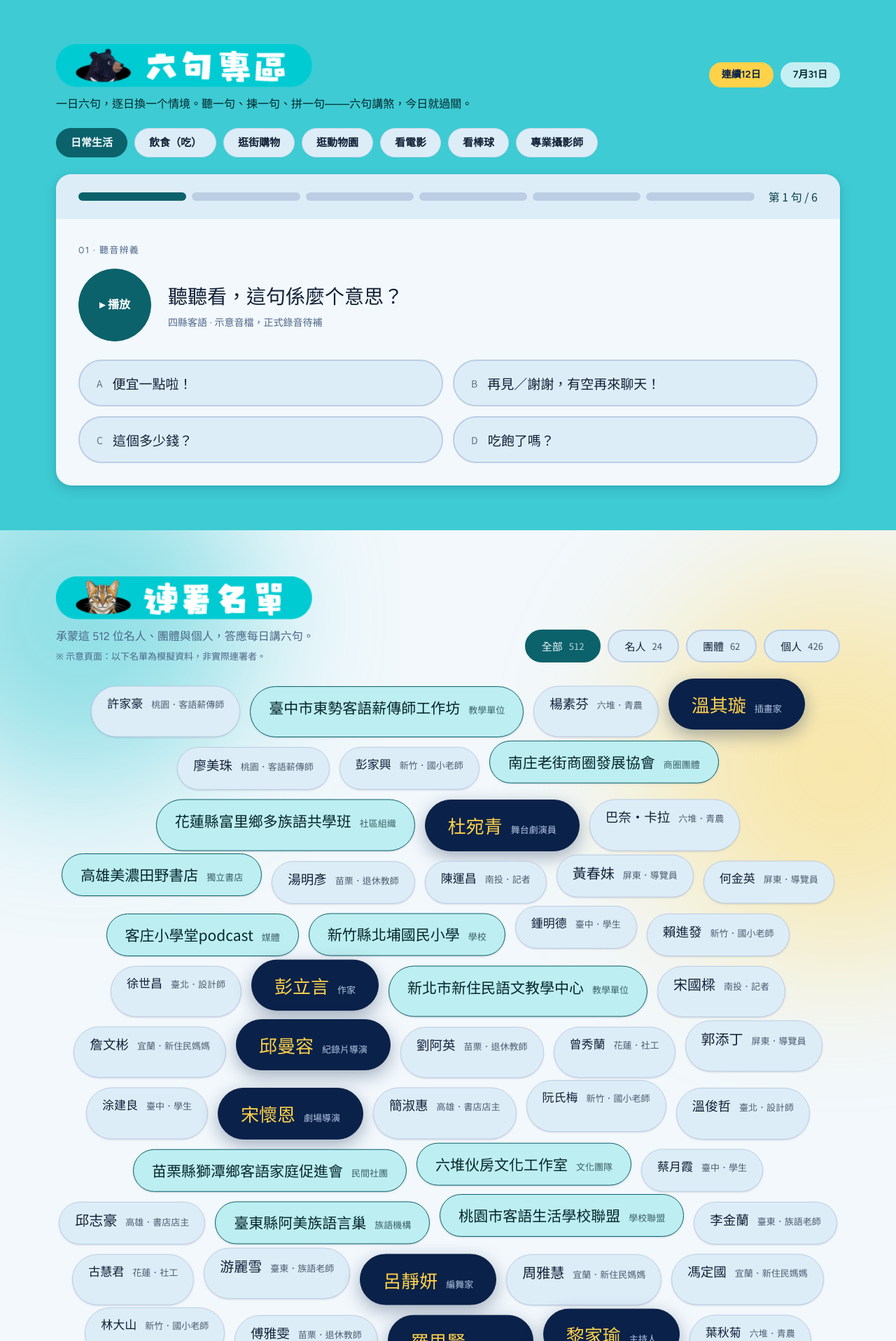
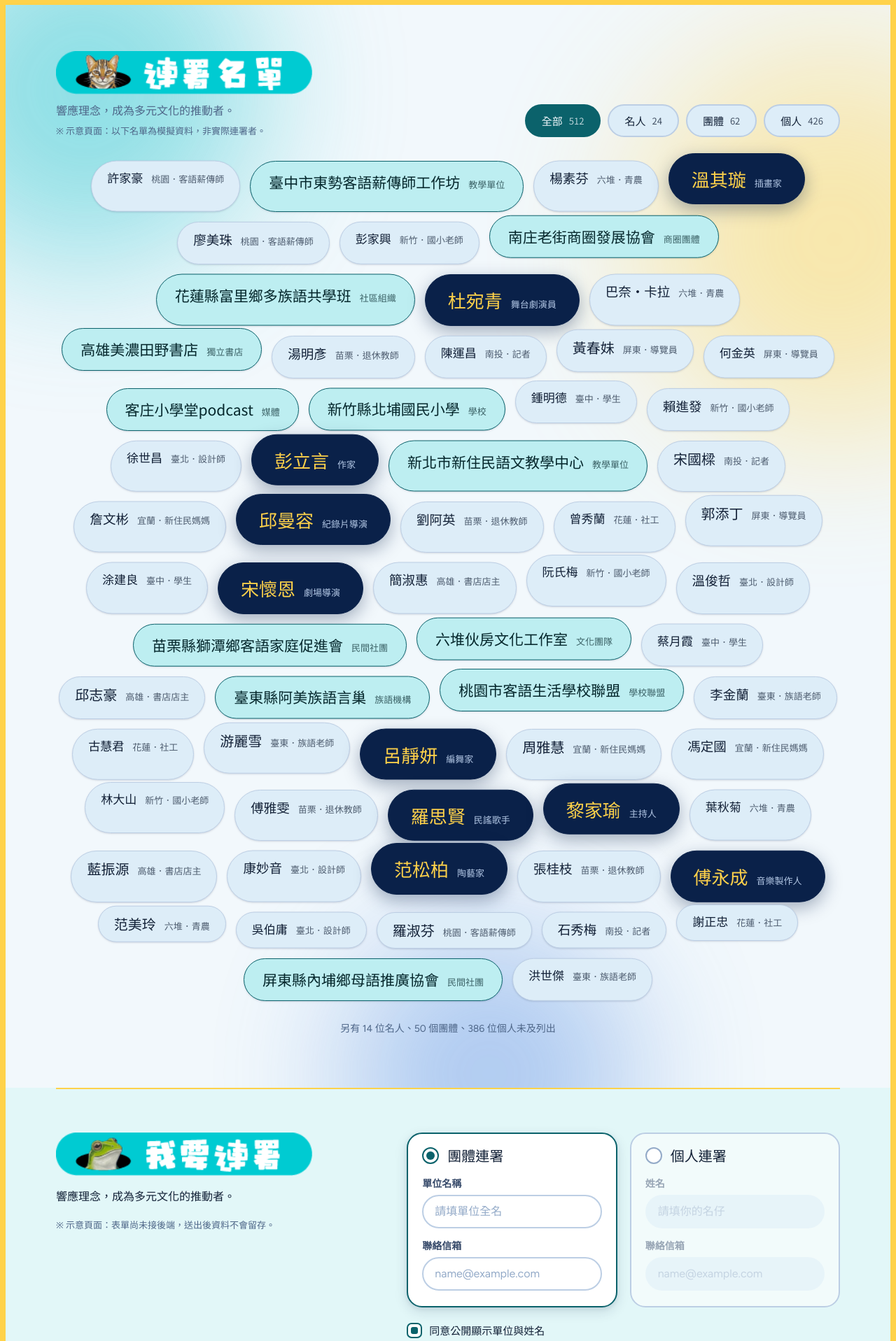
Before and after one commit to mowoo/demoweb, a PHP site: page /sixsentences/index.html in a window 1280 px wide. Shown: the part 1588-3505 px from the top of the page at 70% size. Run offline with PHP 8.4, Linux system fonts and the light colour scheme; some web fonts are replaced.

Commit message:
一日講六句：依客戶 0817 修改稿調整區塊順序、連署表單與文案
區塊順序（依客戶版面稿，與導覽列一致）：
願景說明 → 連署名單 → 我要連署 → 六句專區 → 影音專區
只搬 HTML 位置，未動 id/class/CSS/JS，錨點與互動不受影響。

連署區塊：
- 連署名單與我要連署以 8px 金色粗邊框成一組
- 兩區之間加內縮的 2px 細金線；用 ::before 絕對定位而非 border-top，
  border 一定從邊到邊、會直接接上粗邊，做不出左右斷開的效果
- 內縮值綁定內容欄寬，細線兩端對齊內容邊緣

連署表單改為團體／個人二選一：
- 團體＝單位名稱＋聯絡信箱，個人＝姓名＋聯絡信箱，移除職稱欄
- 未選取那組的欄位設為 disabled，不參與驗證也不隨表單送出
- 點未選取那組的欄位會自動切換過去
- 取值改走 form.elements：HTMLFormElement 自身的 name 屬性會遮蔽同名欄位，
  原本的 f.name.value 在各瀏覽器行為不一致
- 感謝畫面依類型回填單位名稱或姓名

文案（皆依客戶來稿）：
- 願景說明結尾改為「我們期待未來在學校、社區、公司…」
- 六句專區說明改為「兩句太少，十句太多，六句，剛剛好，誠意滿滿。」
- 連署名單說明改為「響應理念，成為多元文化的推動者。」
- 我要連署說明同上（客戶來稿即如此，未自行過濾）
- 影音專區說明補回「歡迎大家用影片分享學到的六句。」

其他：
- 導覽列加 hover 變色（淺藍→客家黃），顏色由 inline 移至 .nav-link
- renderCounts 逐一判空：#listCount 已隨文案改寫移除，原本寫法會丟 TypeError
  並中斷後續所有初始化

備註：六句專區美術字與該區背景撞色為刻意保留，客戶認為小熊探出地洞的效果佳。

Co-Authored-By: Claude Opus 5 <noreply@anthropic.com>

```diff
--- a/sixsentences/css/style.css
+++ b/sixsentences/css/style.css
@@ -221,7 +221,19 @@ nav.wrap {
 .nav { display: flex; align-items: center; justify-content: space-between; gap: 20px; flex-wrap: wrap; }
 .nav .nav-brand { text-shadow: 0 2px 10px rgba(6,20,44,.85), 0 0 3px rgba(6,20,44,.6); }
 
-.nav a:not(.btn) { text-shadow: 0 2px 10px rgba(6,20,44,.85), 0 0 3px rgba(6,20,44,.6); }
+/* 導覽連結。顏色寫在這裡而非 inline，hover 才不必用 !important 硬壓 */
+.nav-link {
+  color: #cfe3ff;
+  padding: 0 10px;
+  text-shadow: 0 2px 10px rgba(6, 20, 44, .85), 0 0 3px rgba(6, 20, 44, .6);
+  transition: color .18s ease, text-shadow .18s ease;
+}
+.nav-link:hover,
+.nav-link:focus-visible {
+  color: var(--color-sun);
+  text-shadow: 0 2px 12px rgba(6, 20, 44, .9), 0 0 14px rgba(255, 210, 74, .55);
+}
+.nav-link[aria-current="page"] { color: var(--color-sun); }
 
 /* ---------- 區塊標題美術字 ---------- */
 
@@ -238,6 +250,119 @@ nav.wrap {
 
 @media (max-width: 860px) {
   .section-title img { --title-art-h: 46px; }
+}
+
+/* ---------- 連署表單：團體／個人二選一 ---------- */
+
+.sign-form { display: grid; gap: 22px; }
+
+.sign-modes {
+  display: grid;
+  grid-template-columns: 1fr 1fr;
+  gap: 18px;
+  align-items: start;
+}
+
+.sign-mode {
+  border: 2px solid var(--color-neutral-300);
+  border-radius: var(--radius-lg);
+  background: rgba(255, 255, 255, .55);
+  padding: 18px 20px 22px;
+  transition: border-color .18s ease, background-color .18s ease, box-shadow .18s ease;
+}
+.sign-mode.is-active {
+  border-color: var(--color-accent);
+  background: #fff;
+  box-shadow: var(--shadow-md);
+}
+
+.sign-mode-head {
+  display: flex;
+  align-items: center;
+  gap: 12px;
+  cursor: pointer;
+  margin-bottom: 16px;
+}
+/* 真正的 radio 隱藏但保留在無障礙樹中，外觀由 .sign-radio 負責 */
+.sign-mode-head input {
+  position: absolute;
+  opacity: 0;
+  width: 0;
+  height: 0;
+}
+.sign-radio {
+  flex: none;
+  width: 24px; height: 24px;
+  border-radius: 999px;
+  border: 2px solid var(--color-neutral-400);
+  background: #fff;
+  display: grid; place-items: center;
+  transition: border-color .18s ease;
+}
+.sign-radio::after {
+  content: "";
+  width: 12px; height: 12px;
+  border-radius: 999px;
+  background: transparent;
+  transition: background-color .18s ease;
+}
+.sign-mode.is-active .sign-radio { border-color: var(--color-accent); }
+.sign-mode.is-active .sign-radio::after { background: var(--color-accent); }
+.sign-mode-head input:focus-visible + .sign-radio {
+  outline: 3px solid var(--color-accent-400);
+  outline-offset: 2px;
+}
+
+.sign-mode-title {
+  font-family: var(--font-heading);
+  font-size: 20px;
+  line-height: 1.3;
+  color: var(--color-text);
+}
+
+.sign-mode-body { display: grid; gap: 14px; }
+/* 未選取的一組整體降低存在感，但仍看得見欄位名稱 */
+.sign-mode:not(.is-active) .sign-mode-body { opacity: .48; }
+
+/* 依設計稿，欄位做成膠囊 */
+.sign-mode .input {
+  border-radius: var(--radius-pill);
+  min-height: 48px;
+  background: var(--color-surface);
+  border-color: transparent;
+}
+.sign-mode.is-active .input { background: #fff; border-color: var(--color-neutral-300); }
+.sign-mode .input:disabled { cursor: not-allowed; }
+
+@media (max-width: 860px) {
+  .sign-modes { grid-template-columns: 1fr; }
+}
+
+/* ---------- 連署區塊組（連署名單＋我要連署） ---------- */
+
+/* 兩區以金色粗邊框成一組 */
+.sign-group {
+  border: 8px solid var(--color-sun);
+}
+
+/* 兩區之間的細金線。
+   用 #form 的 ::before 而非 border-top，border 會從邊到邊、直接接上粗邊；
+   絕對定位才能左右內縮，與粗邊保持斷開。
+   內縮值對齊內容欄寬，看起來才像刻意設計而非隨手留白。 */
+.sign-group > #form { position: relative; }
+.sign-group > #form::before {
+  content: "";
+  position: absolute;
+  top: 0;
+  left: max(48px, calc((100% - var(--content-max)) / 2));
+  right: max(48px, calc((100% - var(--content-max)) / 2));
+  height: 2px;
+  background: var(--color-sun);
+}
+
+@media (max-width: 860px) {
+  .sign-group { border-width: 5px; }
+  .sign-group > #form::before { left: 22px; right: 22px; }
 }
 
 /* ---------- 願景說明 ---------- */
--- a/sixsentences/index.html
+++ b/sixsentences/index.html
@@ -12,18 +12,18 @@
 <link rel="stylesheet" href="https://fonts.googleapis.com/css2?family=Caprasimo&family=Figtree:wght@400;500;600;700&family=Noto+Sans+TC:wght@400;500;700&display=swap">
 <!-- ?v= 為快取破除用。每次部署請一併更新（css 與 js 共三處、vision.html 另兩處）。
      日後若導入 build step，改以檔名雜湊取代即可。 -->
-<link rel="stylesheet" href="css/style.css?v=20260813j">
+<link rel="stylesheet" href="css/style.css?v=20260817f">
 </head>
 <body>
 
 <nav class="nav wrap" style="padding:10px 48px;gap:26px;position:sticky;top:0;z-index:40;background:transparent;border-bottom:0">
   <span class="nav-brand" style="font-size:18px;color:#fff;padding:10px 22px;border-radius:999px;background:rgba(10,33,73,.55);backdrop-filter:blur(6px)">客家公共傳播基金會</span>
   <div style="display:flex;align-items:center;gap:10px;padding:10px 18px;border-radius:999px;background:rgba(10,33,73,.55);backdrop-filter:blur(6px)">
-    <a href="#vision" style="color:#cfe3ff;padding:0 10px">願景說明</a>
-    <a href="#list" style="color:#cfe3ff;padding:0 10px">連署名單</a>
-    <a href="#form" style="color:#cfe3ff;padding:0 10px">我要連署</a>
-    <a href="#six" style="color:#cfe3ff;padding:0 10px">六句專區</a>
-    <a href="#video" style="color:#cfe3ff;padding:0 10px">影音專區</a>
+    <a class="nav-link" href="#vision">願景說明</a>
+    <a class="nav-link" href="#list">連署名單</a>
+    <a class="nav-link" href="#form">我要連署</a>
+    <a class="nav-link" href="#six">六句專區</a>
+    <a class="nav-link" href="#video">影音專區</a>
   </div>
 </nav>
 
@@ -66,7 +66,7 @@
        尊重 prefers-reduced-motion：偏好減少動態時不播放，只留 poster 靜圖。 -->
   <video class="vision-bg" id="visionBg" muted loop playsinline preload="none"
          poster="assets/img/vision-bg-poster.jpg" aria-hidden="true" tabindex="-1">
-    <source src="assets/video/vision-bg.mp4?v=20260813j" type="video/mp4">
+    <source src="assets/video/vision-bg.mp4?v=20260817f" type="video/mp4">
   </video>
   <div class="vision-scrim"></div>
 
@@ -128,7 +128,7 @@
       </div>
     </div>
 
-    <p class="vision-closing">最後，別忘了驕傲地告訴身邊的親朋好友：「我做到了！」因為你的每一次連署、每一句母語、每一次分享，都是公民社會凝聚的力量。</p>
+    <p class="vision-closing">我們期待未來在學校、社區、公司、政府機關及各種公共場合，以及每個公民的日常生活裡，都能自然地聽見不同族群彼此學習、彼此問候。</p>
 
     <!-- 結尾襯底：小山坡圖，上緣以底色漸層淡入 -->
     <div class="vision-modal-outro">
@@ -148,20 +148,8 @@
   </div>
 </dialog>
 
-<section id="six" class="wrap" style="background:var(--color-turq);padding:64px 48px">
-  <div style="display:flex;align-items:flex-end;justify-content:space-between;gap:24px;flex-wrap:wrap">
-    <h2 class="section-title"><img src="assets/img/title/six.png" alt="六句專區" width="301" height="51"></h2>
-    <div style="display:flex;gap:10px;align-items:center;flex-wrap:wrap">
-      <span class="tag" style="font-size:14px;padding:8px 18px;background:var(--color-sun);color:var(--color-sky-900)">連續 <span id="streak">—</span> 日</span>
-      <span class="tag" style="font-size:14px;padding:8px 18px;background:rgba(255,255,255,.7);color:var(--color-accent-900)" id="dayLabel">—</span>
-    </div>
-  </div>
-  <p style="font-size:16px;margin:10px 0 24px;max-width:44em;color:var(--color-accent-900)">一日六句，逐日換一个情境。聽一句、揀一句、拼一句——六句講煞，今日就過關。</p>
-
-  <div id="chips" style="display:flex;flex-wrap:wrap;gap:10px;margin-bottom:24px" role="group" aria-label="選擇情境"></div>
-
-  <div id="game" class="card elev-md" style="padding:0;gap:0;overflow:hidden;background:var(--color-bg)"></div>
-</section>
+<!-- 連署名單＋我要連署：以金色粗邊框成一組 -->
+<div class="sign-group">
 
 <section id="list" class="wrap" style="position:relative;overflow:hidden;padding:66px 48px 76px">
   <div style="position:absolute;left:-140px;top:-90px;width:460px;height:460px;border-radius:999px;background:var(--color-turq);filter:blur(95px);opacity:.55;pointer-events:none;animation:glow 17s ease-in-out infinite"></div>
@@ -172,7 +160,7 @@
     <div style="display:flex;align-items:flex-end;justify-content:space-between;gap:24px;flex-wrap:wrap">
       <div>
         <h2 class="section-title"><img src="assets/img/title/list.png" alt="連署名單" width="301" height="51"></h2>
-        <p class="text-muted" style="font-size:16px;margin:10px 0 0">承蒙這 <span id="listCount">—</span> 位名人、團體與個人，答應每日講六句。</p>
+        <p class="text-muted" style="font-size:16px;margin:10px 0 0">響應理念，成為多元文化的推動者。</p>
         <p class="text-muted" style="font-size:13px;margin:8px 0 0">※ 示意頁面：以下名單為模擬資料，非實際連署者。</p>
       </div>
       <div id="filters" style="display:flex;gap:10px;flex-wrap:wrap" role="group" aria-label="篩選名單"></div>
@@ -184,7 +172,8 @@
   </div>
 </section>
 
-<section id="form" class="wrap" style="background:var(--color-accent-100);padding:64px 48px;border-top:6px solid var(--color-sun)">
+<!-- 原本的 border-top 移除，改由 .sign-group 的粗邊與 ::before 的細金線負責 -->
+<section id="form" class="wrap" style="background:var(--color-accent-100);padding:64px 48px">
   <div id="formSent" hidden style="display:flex;flex-direction:column;align-items:flex-start;gap:14px;padding:26px 0">
     <div style="width:78px;height:78px;border-radius:999px;background:var(--color-sun);display:grid;place-items:center;font-family:var(--font-heading);font-size:26px;color:var(--color-sky-900)">承蒙</div>
     <h2 style="font-size:42px;margin:8px 0 0">承蒙你，<span id="sentName"></span></h2>
@@ -195,37 +184,80 @@
   <div id="formEntry" class="split" style="display:grid;grid-template-columns:.85fr 1.15fr;gap:44px;align-items:start">
     <div>
       <h2 class="section-title"><img src="assets/img/title/form.png" alt="我要連署" width="301" height="51"></h2>
-      <p style="font-size:16px;line-height:1.8;margin:12px 0 0">留下你的名仔，就是答應每日講六句。我們會把名單公開在這頁，也會寄六句的音檔同字幕給你。</p>
-      <p class="text-muted" style="font-size:14px;margin:12px 0 0">單位連署請填單位全名同聯絡人職稱。</p>
+      <p style="font-size:16px;line-height:1.8;margin:16px 0 0">響應理念，成為多元文化的推動者。</p>
       <p class="text-muted" style="font-size:13px;margin:16px 0 0">※ 示意頁面：表單尚未接後端，送出後資料不會留存。</p>
     </div>
-    <form id="signForm" class="duo" style="display:grid;grid-template-columns:1fr 1fr;gap:18px">
+
+    <!-- 團體／個人二選一。未選取那組的欄位會被停用，不參與驗證也不送出 -->
+    <form id="signForm" class="sign-form">
+      <div class="sign-modes">
+
+        <div class="sign-mode" data-mode="org">
+          <label class="sign-mode-head">
+            <input type="radio" name="signType" value="org" checked>
+            <span class="sign-radio" aria-hidden="true"></span>
+            <span class="sign-mode-title">團體連署</span>
+          </label>
+          <div class="sign-mode-body">
             <div class="field">
-        <label for="f-name">姓名</label>
-        <input class="input" id="f-name" name="name" required placeholder="請填你的名仔" style="min-height:48px">
+              <label for="f-org-name">單位名稱</label>
+              <input class="input" id="f-org-name" name="orgName" placeholder="請填單位全名">
             </div>
             <div class="field">
-        <label for="f-org">單位</label>
-        <input class="input" id="f-org" name="org" placeholder="個人連署可留空" style="min-height:48px">
+              <label for="f-org-email">聯絡信箱</label>
+              <input class="input" id="f-org-email" name="orgEmail" type="email" placeholder="name@example.com">
+            </div>
+          </div>
+        </div>
+
+        <div class="sign-mode" data-mode="person">
+          <label class="sign-mode-head">
+            <input type="radio" name="signType" value="person">
+            <span class="sign-radio" aria-hidden="true"></span>
+            <span class="sign-mode-title">個人連署</span>
+          </label>
+          <div class="sign-mode-body">
+            <div class="field">
+              <label for="f-person-name">姓名</label>
+              <input class="input" id="f-person-name" name="personName" placeholder="請填你的名仔">
             </div>
             <div class="field">
-        <label for="f-title">職稱</label>
-        <input class="input" id="f-title" name="title" placeholder="例：理事長、老師" style="min-height:48px">
+              <label for="f-person-email">聯絡信箱</label>
+              <input class="input" id="f-person-email" name="personEmail" type="email" placeholder="name@example.com">
             </div>
-      <div class="field">
-        <label for="f-email">電子信箱</label>
-        <input class="input" id="f-email" name="email" type="email" required placeholder="name@example.com" style="min-height:48px">
           </div>
-      <label class="radio" style="grid-column:1 / -1;font-size:15px">
-        <input type="checkbox" name="publish" checked><span class="dot"></span>同意公開顯示我的姓名同單位
+        </div>
+
+      </div>
+
+      <label class="radio" style="font-size:15px">
+        <input type="checkbox" name="publish" checked><span class="dot"></span>同意公開顯示單位與姓名
       </label>
-      <button class="btn btn-primary" type="submit" style="grid-column:1 / -1;padding:16px;font-size:18px">送出連署</button>
+      <button class="btn btn-primary" type="submit" style="padding:16px;font-size:18px">送出連署</button>
     </form>
   </div>
 </section>
 
+</div><!-- /.sign-group -->
+
+<section id="six" class="wrap" style="background:var(--color-turq);padding:64px 48px">
+  <div style="display:flex;align-items:flex-end;justify-content:space-between;gap:24px;flex-wrap:wrap">
+    <h2 class="section-title"><img src="assets/img/title/six.png" alt="六句專區" width="301" height="51"></h2>
+    <div style="display:flex;gap:10px;align-items:center;flex-wrap:wrap">
+      <span class="tag" style="font-size:14px;padding:8px 18px;background:var(--color-sun);color:var(--color-sky-900)">連續 <span id="streak">—</span> 日</span>
+      <span class="tag" style="font-size:14px;padding:8px 18px;background:rgba(255,255,255,.7);color:var(--color-accent-900)" id="dayLabel">—</span>
+    </div>
+  </div>
+  <p style="font-size:16px;margin:10px 0 24px;max-width:44em;color:var(--color-accent-900)">兩句太少，十句太多，六句，剛剛好，誠意滿滿。</p>
+
+  <div id="chips" style="display:flex;flex-wrap:wrap;gap:10px;margin-bottom:24px" role="group" aria-label="選擇情境"></div>
+
+  <div id="game" class="card elev-md" style="padding:0;gap:0;overflow:hidden;background:var(--color-bg)"></div>
+</section>
+
 <section id="video" class="wrap" style="padding:64px 48px 72px">
-  <h2 class="section-title" style="margin-bottom:28px"><img src="assets/img/title/video.png" alt="影音專區" width="301" height="51"></h2>
+  <h2 class="section-title"><img src="assets/img/title/video.png" alt="影音專區" width="301" height="51"></h2>
+  <p class="text-muted" style="font-size:16px;margin:10px 0 28px">歡迎大家用影片分享學到的六句。</p>
   <div id="videos" class="tri" style="display:grid;grid-template-columns:repeat(3,1fr);gap:24px"></div>
 </section>
 
@@ -306,7 +338,7 @@
   </p>
 </footer>
 
-<script src="js/data.js?v=20260813j"></script>
-<script src="js/app.js?v=20260813j"></script>
+<script src="js/data.js?v=20260817f"></script>
+<script src="js/app.js?v=20260817f"></script>
 </body>
 </html>
--- a/sixsentences/js/app.js
+++ b/sixsentences/js/app.js
@@ -142,7 +142,7 @@
     speaking: false,
     flt: "all",    // 名單篩選 all | person | org
     sent: false,
-    form: { name: "", org: "", title: "", email: "", publish: true }
+    form: { type: "org", org: "", name: "", email: "", publish: true }
   };
 
   var speakTimer = null;
@@ -450,15 +450,61 @@
   function renderForm() {
     $("#formSent").hidden = !state.sent;
     $("#formEntry").hidden = state.sent;
-    if (state.sent) $("#sentName").textContent = state.form.name || "朋友";
+    // 團體連署顯示單位名稱，個人連署顯示姓名
+    if (state.sent) {
+      setText("#sentName", state.form.org || state.form.name || "朋友");
+    }
+  }
+
+  /* 團體／個人二選一。
+     未選取那一組的欄位設為 disabled —— 不能輸入、不參與 HTML5 驗證、
+     也不會隨表單送出，避免兩組資料同時被帶走。 */
+  function initSignModes() {
+    var form = $("#signForm");
+    if (!form) return;
+    var modes = Array.prototype.slice.call(form.querySelectorAll(".sign-mode"));
+
+    function apply() {
+      modes.forEach(function (m) {
+        var radio = m.querySelector('input[type="radio"]');
+        var active = radio.checked;
+        m.classList.toggle("is-active", active);
+        Array.prototype.forEach.call(m.querySelectorAll(".sign-mode-body .input"), function (input) {
+          input.disabled = !active;
+          input.required = active;
+        });
+      });
+    }
+
+    form.addEventListener("change", function (e) {
+      if (e.target.name === "signType") apply();
+    });
+
+    // 直接點未選取那組的欄位時自動切換過去，不必先點單選鈕
+    modes.forEach(function (m) {
+      m.addEventListener("mousedown", function () {
+        var radio = m.querySelector('input[type="radio"]');
+        if (!radio.checked) { radio.checked = true; apply(); }
+      });
+    });
+
+    apply();
+    return { form: form };
+  }
+
+  /* 這些節點會隨文案調整而增減（例如連署名單的 #listCount 已隨文案改寫移除），
+     逐一判空，少一個不會讓整段初始化中斷。 */
+  function setText(sel, value) {
+    var el = $(sel);
+    if (el) el.textContent = value;
   }
 
   function renderCounts() {
     var t = CONFIG.signatureCount.toLocaleString("en-US");
-    $("#heroCount").textContent = t;
-    $("#listCount").textContent = t;
-    $("#streak").textContent = CONFIG.streak;
-    $("#dayLabel").textContent = CONFIG.dayLabel;
+    setText("#heroCount", t);
+    setText("#listCount", t);
+    setText("#streak", CONFIG.streak);
+    setText("#dayLabel", CONFIG.dayLabel);
   }
 
   function render() {
@@ -510,7 +556,7 @@
     }
     else if (act === "restart") set({ ri: 0, picked: null, tiles: [], phase: "ask" });
     else if (act === "filter") set({ flt: el.dataset.id });
-    else if (act === "resetForm") set({ sent: false, form: { name: "", org: "", title: "", email: "", publish: true } });
+    else if (act === "resetForm") set({ sent: false, form: { type: "org", org: "", name: "", email: "", publish: true } });
   });
 
   // ---------- 起動 ----------
@@ -617,18 +663,23 @@
       if (p && p.catch) p.catch(function () {});
     }
 
+    initSignModes();
+
     $("#signForm").addEventListener("submit", function (e) {
       e.preventDefault();
       // 尚無後端，維持原稿行為：僅切換為感謝畫面，資料不送出也不留存
-      var f = e.target;
+      // 一律走 form.elements 取值：form.name 之類的屬性會被 HTMLFormElement
+      // 自身的同名屬性遮蔽，直接用 f.name 取欄位並不可靠
+      var el = e.target.elements;
+      var isOrg = el.signType.value === "org";
       set({
         sent: true,
         form: {
-          name: f.name.value.trim(),
-          org: f.org.value.trim(),
-          title: f.title.value.trim(),
-          email: f.email.value.trim(),
-          publish: f.publish.checked
+          type: isOrg ? "org" : "person",
+          org: isOrg ? el.orgName.value.trim() : "",
+          name: isOrg ? "" : el.personName.value.trim(),
+          email: (isOrg ? el.orgEmail : el.personEmail).value.trim(),
+          publish: el.publish.checked
         }
       });
     });
```
Also changed, not shown: sixsentences/vision.html (+7 -7 lines). Lines whose indentation alone changed are shown as unchanged.
